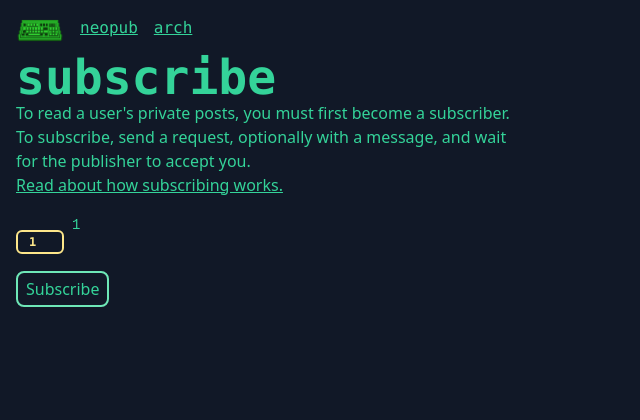
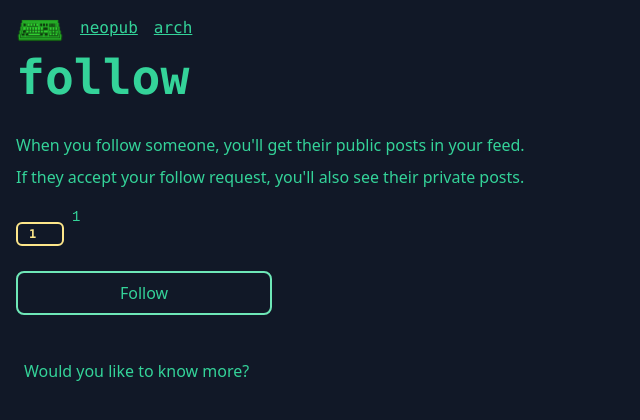
Before and after one commit to neopub/neopub, a React (Create React App) app in the folder frontend/: page /users/1/sub in a window 1280 px wide. Shown: the top 420 px of the page, without its empty margins (0-640 px from the left). Built offline with nearby package versions, Linux system fonts and the light colour scheme; no server answers.

Commit message:
revise follow page

```diff
--- a/frontend/src/lib/useJSON.ts
+++ b/frontend/src/lib/useJSON.ts
@@ -27,7 +27,7 @@ export function useJSON<T>(
   return [data, setData];
 }
 
-export function useProfile(userId?: string): [IProfile | NotFound, (newProfile: IProfile) => void] {
+export function useProfile(userId?: string, host?: string): [IProfile | NotFound, (newProfile: IProfile) => void] {
   const defaultProfile: IProfile = { worldKey: "" };
   const [profile, setProfile] = useState<IProfile | NotFound>(defaultProfile);
 
@@ -37,13 +37,13 @@ export function useProfile(userId?: string): [IProfile | NotFound, (newProfile:
     }
 
     const location = fileLoc(userId, "profile.json");
-    getFileJSON<IProfile>(location)
+    getFileJSON<IProfile>(location, host)
       .then((p) => {
         if (p) {
           setProfile(p);
         }
       });
-  }, [userId]);
+  }, [userId, host]);
 
   async function updateProfile(newProfile: IProfile): Promise<void> {
     if (!userId) {
--- a/frontend/src/sub.tsx
+++ b/frontend/src/sub.tsx
@@ -1,9 +1,11 @@
 import Hexatar from "components/hexatar";
 import HexString from "components/hexString";
+import KnowMore from "components/knowMore";
 import { sendSubRequest } from "lib/api";
 import { usePublicKeyHex } from "lib/auth";
-import { getProfile, hostPrefix } from "lib/net";
+import { hostPrefix } from "lib/net";
 import { addSubscriptionPubKey } from "lib/storage";
+import { useProfile } from "lib/useJSON";
 import { useState } from "react";
 import { Link, useHistory, useParams } from "react-router-dom";
 
@@ -13,12 +15,19 @@ export default function Sub() {
   const [sentReq, setSentReq] = useState(false);
 
   const { id: pubId } = useParams<{ id: string }>();
+
+  const host = hostPrefix;
+  const [profile] = useProfile(pubId, host);
+  if (!profile || profile === "notfound") {
+    return <div>404 Not Found</div>;
+  }
+
   if (!pubId) {
     return null;
   }
 
   async function handleSubscribe() {
-    if (!pubId || !history) {
+    if (!pubId || !history || !profile || profile === "notfound") {
       return;
     }
 
@@ -29,19 +38,12 @@ export default function Sub() {
     }
 
     if (pubKeyHex === pubId) {
-      alert("You can't subscribe to yourself.");
+      alert("You can't follow yourself.");
       return;
     }
 
     const msg = prompt("Enter a message to include with the request (optional).")
     if (msg == null) {
-      return;
-    }
-
-    const host = hostPrefix;
-
-    const profile = await getProfile(pubId, host);
-    if (!profile || profile === "notfound") {
       return;
     }
 
@@ -53,23 +55,29 @@ export default function Sub() {
   }
 
   return (
-    <div className="max-w-lg">
-      <h1>subscribe</h1>
-      <div>
-        <p>To read a user's private posts, you must first become a subscriber.</p>
-        <p>To subscribe, send a request, optionally with a message, and wait for the publisher to accept you.</p>
-        <Link to="/arch/sub">Read about how subscribing works.</Link>
+    <main className="max-w-lg">
+      <h1 className="mb-8">follow</h1>
+      <div className="space-y-2">
+        <p>When you follow someone, you'll get their public posts in your feed.</p>
+        <p>If they accept your follow request, you'll also see their private posts.</p>
       </div>
 
-      <div className="mt-6">
-        <Link className="flex flex-row items-center space-x-2 no-underline" to={`/users/${pubId}`}>
+      <div className="my-6">
+        <Link className="flex flex-row items-center space-x-2 no-underline mb-2" to={`/users/${pubId}`}>
           <Hexatar hex={pubId} />
           <HexString hex={pubId} />
+          {profile.handle}
         </Link>
         {
-          sentReq ? <div>Sent subscription request.</div> : <button onClick={handleSubscribe}>Subscribe</button>
+          sentReq ? <div>Sent follow request.</div> : <button className="w-64 py-2 px-6" onClick={handleSubscribe}>Follow</button>
         }
       </div>
-    </div>
+
+      <KnowMore more={
+        <div>
+          <Link to="/arch/sub">Read about how following works.</Link>
+        </div>
+      } />
+    </main>
   );
 }
```
